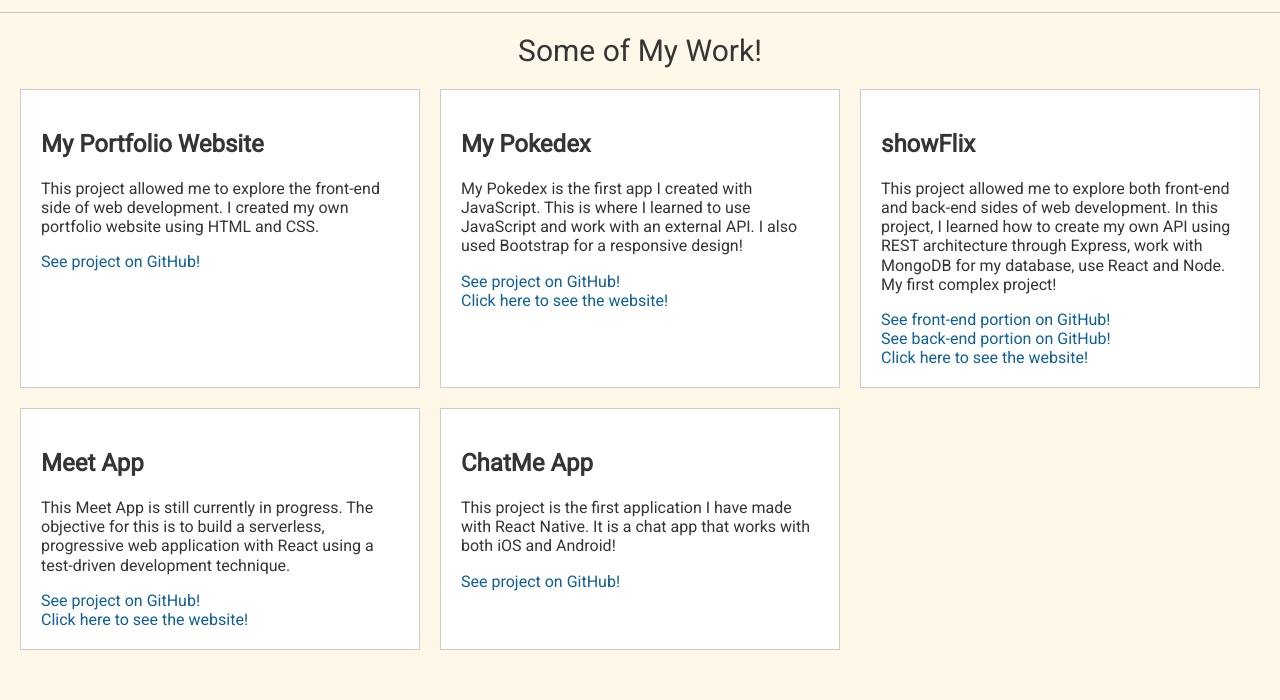
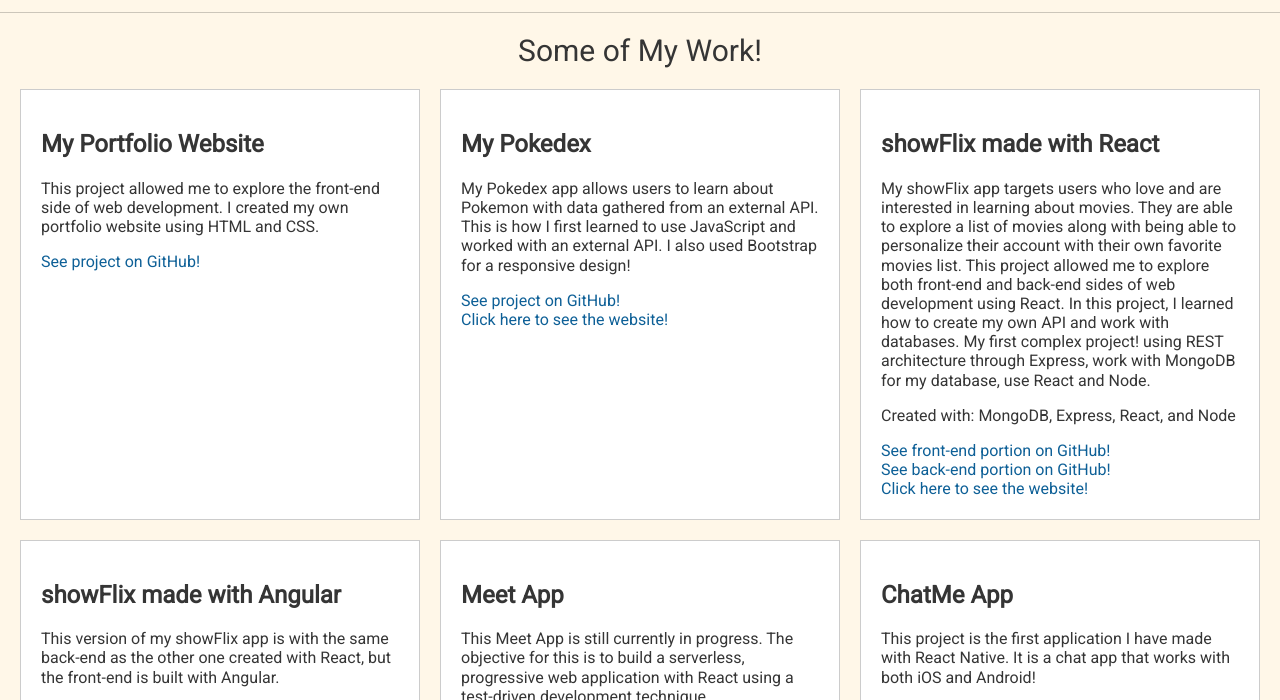
Before and after one commit to kylayouu/My-Portfolio-Website, a plain HTML site: page work.html in a window 1280 px wide. Shown: the part 92-792 px from the top of the page. Drawn offline with Linux system fonts and the light colour scheme; a script that the page names is missing.

```diff
--- a/work.html
+++ b/work.html
@@ -56,16 +56,31 @@
 			<div class="grid__item">
 				<h2>My Pokedex</h2>
 					<p>
-						My Pokedex is the first app I created with JavaScript. This is where I learned to use JavaScript and work with an external API. I also used Bootstrap for a responsive design!
+						My Pokedex app allows users to learn about Pokemon with data gathered from an external API. This is how I first learned to use JavaScript and worked with an external API. I also used Bootstrap for a responsive design!
 					</p>
 					<a href="https://github.com/kylayouu/My-Pokedex" target="_blank">See project on GitHub!</a>
 					<br>
 					<a href="https://kylayouu.github.io/My-Pokedex/" target="_blank">Click here to see the website!</a>
 			</div>
 			<div class="grid__item">
-				<h2>showFlix</h2>
+				<h2>showFlix made with React</h2>
 					<p>
-						This project allowed me to explore both front-end and back-end sides of web development. In this project, I learned how to create my own API using REST architecture through Express, work with MongoDB for my database, use React and Node. My first complex project!
+						My showFlix app targets users who love and are interested in learning about movies. They are able to explore a list of movies along with being able to personalize their account with their own favorite movies list. This project allowed me to explore both front-end and back-end sides of web development using React. In this project, I learned how to create my own API and work with databases. My first complex project! using REST architecture through Express, work with MongoDB for my database, use React and Node.
+					</p>
+					<p>Created with: MongoDB, Express, React, and Node</p>
+					<!-- <div>
+						<img class="work-screenshots" src="img/showflix-react.png" alt="showflix-react" />
+					</div> -->
+					<a href="https://github.com/kylayouu/showFlix-client" target="_blank">See front-end portion on GitHub!</a>
+					<br>
+					<a herf="https://github.com/kylayouu/showFlix" target="_blank">See back-end portion on GitHub!
+					<br>
+					<a href="https://61df8a3db9323f92587c712d--angry-curran-a4543e.netlify.app/" target="_blank">Click here to see the website!</a>
+			</div>
+			<div class="grid__item">
+				<h2>showFlix made with Angular</h2>
+					<p>
+						This version of my showFlix app is with the same back-end as the other one created with React, but the front-end is built with Angular.
 					</p>
 					<a href="https://github.com/kylayouu/showFlix-client" target="_blank">See front-end portion on GitHub!</a>
 					<br>
```
Also changed, not shown: img/my-pokedex.png (added), img/postman.png (added), 2 other files.
